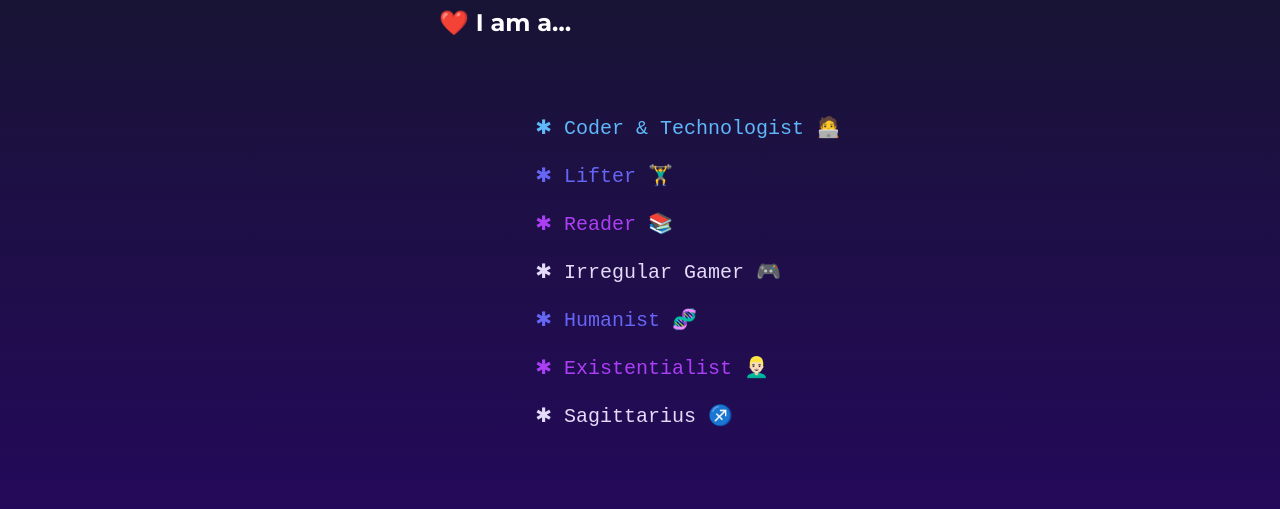
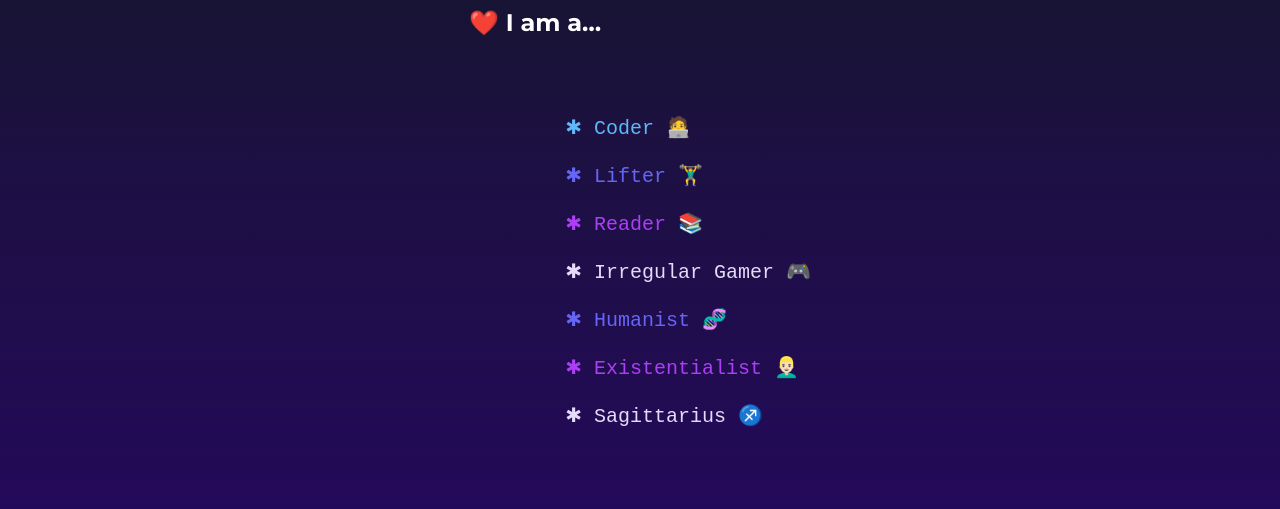
Before and after one commit to leekli/leekli.github.io, a plain HTML site: page index.html in a window 1280 px wide. Shown: the part 101-610 px from the top of the page. Drawn offline with Linux system fonts and the light colour scheme.

Commit message:
slight change to first point

```diff
--- a/index.html
+++ b/index.html
@@ -156,7 +156,7 @@
       <h2 style="color: white">❤️ I am a…</h2>
       <pre>
       <p style="font-size: 20px">
-        <span style="color: rgb(95, 184, 249)">✱ Coder & Technologist 🧑‍💻</span
+        <span style="color: rgb(95, 184, 249)">✱ Coder 🧑‍💻</span
         ><br />
         <span style="color: rgb(102, 102, 246)">✱ Lifter 🏋️‍♂️</span><br />
         <span style="color: rgb(172, 62, 246)">✱ Reader 📚</span><br />
```
